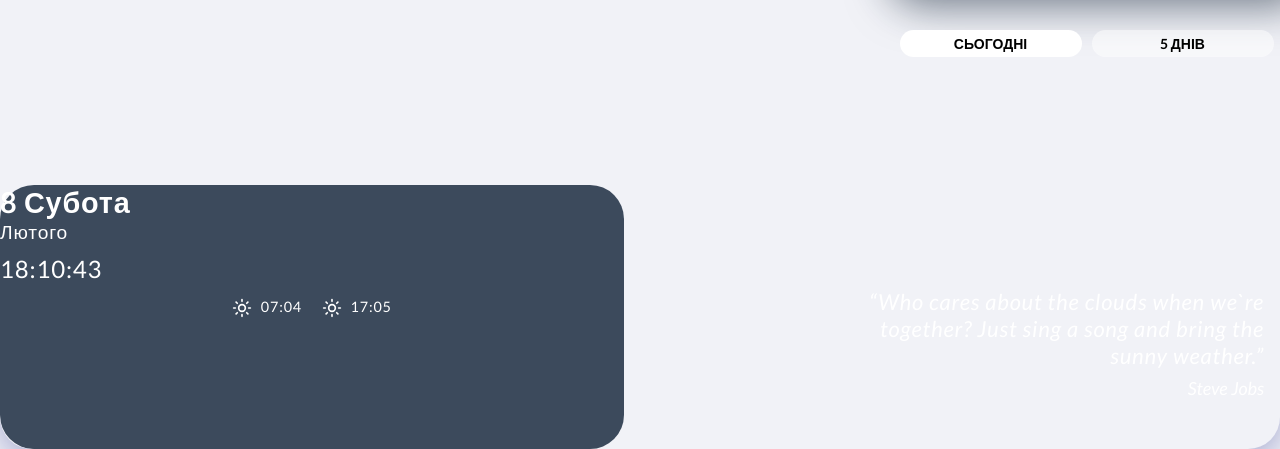
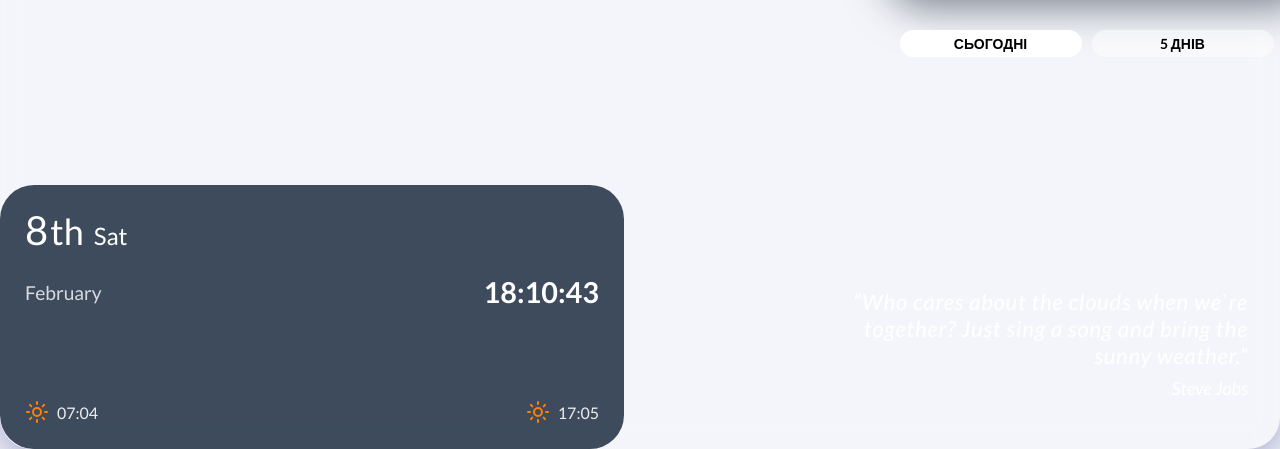
Before and after one commit to stanislavNemch/weather-app, a website built with Vite: page src/index.html in a window 1280 px wide. Shown: the part 501-950 px from the top of the page. Built offline with nearby package versions, Linux system fonts and the light colour scheme; no server answers.

Commit message:
add some styles

```diff
--- a/src/css/main.css
+++ b/src/css/main.css
@@ -8,10 +8,6 @@
   --text-light: #ffffff;
   --text-dark: #333333;
   --border-color: rgba(255, 255, 255, 0.15);
-}
-
-html {
-  box-sizing: border-box;
 }
 
 *,
@@ -52,6 +48,14 @@ button {
   padding: 0;
 }
 
+html,
+body {
+  min-width: 320px; /* или 280px, но не 0 */
+  width: 100%;
+  box-sizing: border-box;
+  overflow-x: auto;
+}
+
 body {
   margin: 0;
   font-family: var(--font-family);
@@ -79,9 +83,10 @@ body::before {
 }
 
 .weather-app {
+  min-width: 280px;
+  max-width: 100vw;
   width: 100%;
-  height: 790px; /* Высота для мобильных устройств */
-  max-width: 320px;
+  height: 822px; /* Высота для мобильных устройств */
   padding: 0 16px;
   transition: background-image 0.5s ease-in-out;
   background-color: var(--primary-bg-color); /* Фоновый цвет по умолчанию */
@@ -100,7 +105,7 @@ body::before {
 @media screen and (min-width: 768px) {
   .weather-app {
     max-width: 768px;
-    height: 1134px; /* Высота для планшета */
+    height: 1042px; /* Высота для планшета */
     padding: 0 15px;
   }
 }
--- a/src/css/weather.css
+++ b/src/css/weather.css
@@ -1,8 +1,4 @@
 /* Mobile-first */
-.weather-app {
-  background-color: var(--primary-bg-color); /* Fallback */
-}
-
 .header-search {
   display: flex;
   flex-direction: column;
@@ -235,43 +231,90 @@
 }
 
 .date-time-info {
-  margin: 0;
+  border-radius: 34px;
   width: 276px;
   height: 184px;
-  border-radius: 34px;
   background: rgba(16, 33, 54, 0.8);
-  letter-spacing: 0.04em;
   color: #fff;
-  margin-bottom: 20px;
+  display: flex;
+  flex-direction: column;
+  justify-content: center; /* Центрируем содержимое по вертикали */
+  align-items: center; /* Центрируем содержимое по горизонтали */
+  padding: 20px 25px; /* Увеличиваем горизонтальный padding */
+  box-sizing: border-box; /* Включаем padding в общую ширину/высоту */
+  position: relative; /* Для позиционирования текста */
 }
 
-.date-time-info .date {
-  font-size: 1.8rem;
-  font-weight: bold;
+.date {
+  font-size: 2.5rem; /* Увеличенный размер шрифта для даты */
+  font-weight: 500; /* Полужирный */
+  line-height: 1; /* Убираем лишний интерлиньяж */
+  position: absolute;
+  top: 25px; /* Расположение сверху */
+  left: 25px; /* Отступ слева */
+  display: flex;
+  align-items: baseline; /* Выравнивание по базовой линии для "th" */
 }
 
-.date-time-info .month {
-  font-size: 1.2rem;
-  margin-bottom: 10px;
+.date sup {
+  font-size: 0.9em; /* Размер для "th" */
+  vertical-align: super;
+  margin-left: 2px;
 }
 
-.date-time-info .time {
-  font-size: 1.5rem;
-  margin-bottom: 15px;
+.date .day-of-week {
+  font-size: 1.5rem; /* Размер шрифта для дня недели */
+  margin-left: 10px; /* Отступ от числа */
+  font-weight: 400; /* Нормальный */
 }
 
-.date-time-info .sun-times {
+.month-time-container {
   display: flex;
-  justify-content: center;
-  gap: 20px;
-  font-size: 0.9rem;
+  width: 100%;
+  justify-content: space-between; /* Распределяем элементы по горизонтали */
+  align-items: center;
+  position: absolute;
+  top: 90px; /* Позиция ниже даты */
+  padding: 0 25px; /* Отступы как у даты */
+  box-sizing: border-box;
+}
+
+.month {
+  font-size: 1.2rem;
+  font-weight: 400;
+  color: rgba(255, 255, 255, 0.8); /* Немного менее яркий цвет для месяца */
+}
+
+.time {
+  font-size: 1.8rem;
+  font-weight: 600; /* Более жирный для времени */
+}
+
+.sun-times {
+  display: flex;
+  justify-content: space-between;
+  width: 100%;
+  font-size: 1rem;
+  font-weight: 500;
+  position: absolute;
+  bottom: 25px; /* Расположение снизу */
+  padding: 0 25px; /* Отступы как у даты */
+  box-sizing: border-box;
+}
+
+.sunrise,
+.sunset {
+  display: flex;
+  align-items: center;
+  gap: 8px; /* Увеличиваем зазор между иконкой и текстом */
+  color: rgba(255, 255, 255, 0.9); /* Чуть светлее */
 }
 
 .sun-times svg {
-  width: 20px;
-  height: 20px;
-  vertical-align: middle;
-  margin-right: 5px;
+  width: 24px; /* Увеличиваем размер иконок */
+  height: 24px;
+  color: #ff7f00; /* Оранжевый цвет для иконки солнца */
+  stroke-width: 2; /* Толщина обводки */
 }
 
 .quote {
@@ -342,6 +385,13 @@
 
   .date-time-info {
     font-size: 1.3rem;
+    margin-bottom: 60px;
+  }
+
+  .quote {
+    position: absolute;
+    right: 0;
+    margin-right: 32px;
   }
 
   #quote-text {
@@ -409,10 +459,7 @@
   }
 
   .quote {
-    position: absolute;
     bottom: 50px;
-    right: 0;
-    margin-right: 16px;
   }
 
   .romb {
--- a/src/index.html
+++ b/src/index.html
@@ -64,14 +64,17 @@
     </div>
 
     <div class="date-time-info">
-      <div class="date">8 Субота</div>
-      <div class="month">Лютого</div>
-      <div class="time">21:30:56</div>
+      <div class="date">
+        8<sup>th</sup> <span class="day-of-week">Sat</span>
+      </div>
+      <div class="month-time-container">
+        <div class="month">February</div>
+        <div class="time">21:30:56</div>
+      </div>
       <div class="sun-times">
         <span class="sunrise">
           <svg xmlns="http://www.w3.org/2000/svg" width="24" height="24" viewBox="0 0 24 24" fill="none"
-            stroke="currentColor" stroke-width="2" stroke-linecap="round" stroke-linejoin="round"
-            class="lucide lucide-sun">
+            stroke="currentColor" stroke-linecap="round" stroke-linejoin="round" class="lucide lucide-sun">
             <circle cx="12" cy="12" r="4"></circle>
             <path d="M12 2v2"></path>
             <path d="M12 20v2"></path>
@@ -86,8 +89,7 @@
         </span>
         <span class="sunset">
           <svg xmlns="http://www.w3.org/2000/svg" width="24" height="24" viewBox="0 0 24 24" fill="none"
-            stroke="currentColor" stroke-width="2" stroke-linecap="round" stroke-linejoin="round"
-            class="lucide lucide-sun">
+            stroke="currentColor" stroke-linecap="round" stroke-linejoin="round" class="lucide lucide-sun">
             <circle cx="12" cy="12" r="4"></circle>
             <path d="M12 2v2"></path>
             <path d="M12 20v2"></path>
--- a/src/js/pixabay-api.js
+++ b/src/js/pixabay-api.js
@@ -7,6 +7,7 @@ const forbiddenTags = ['tank', 'war', 'danger', 'military', 'army', 'battle'];
  * @param {string} query - Запрос для поиска изображений (например, название города или тип погоды).
  * @returns {Promise<string|null>} - URL изображения или null в случае ошибки.
  */
+
 export async function getBackgroundImage(query) {
   try {
     const response = await fetch(
--- a/src/js/render-functions.js
+++ b/src/js/render-functions.js
@@ -65,12 +65,12 @@ export function updateWeatherUI(data, cityName) {
 
   // Оновлення іконки погоди
   const iconCode = data.weather[0].icon;
-  console.log(iconCode);
+  //console.log(iconCode);
   weatherIconElement.innerHTML = getWeatherIconImg(iconCode); // Використовуємо функцію для IMG
 
   // Оновлення дати та часу (час оновлюється щосекунди в main.js)
   const now = new Date();
-  // Використовуємо 'uk-UA' для української локалізації
+
   const formattedDate = now.toLocaleDateString('uk-UA', {
     day: 'numeric',
     weekday: 'long',
```
